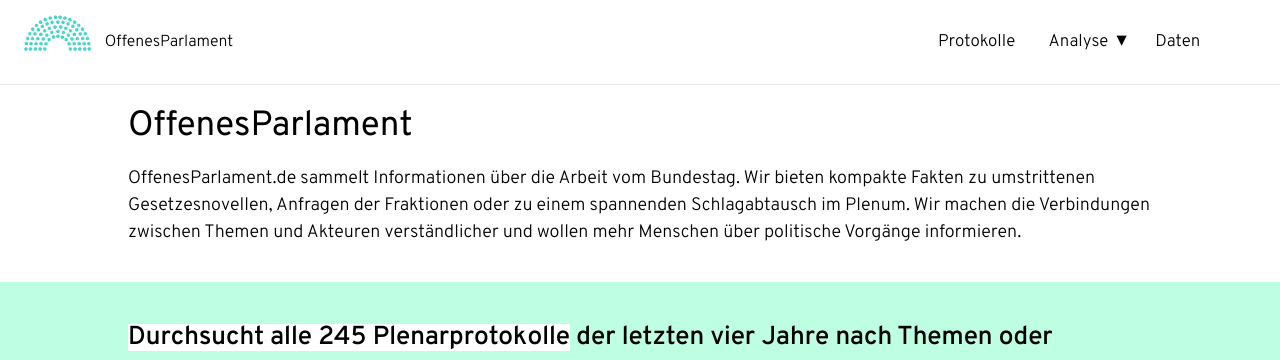
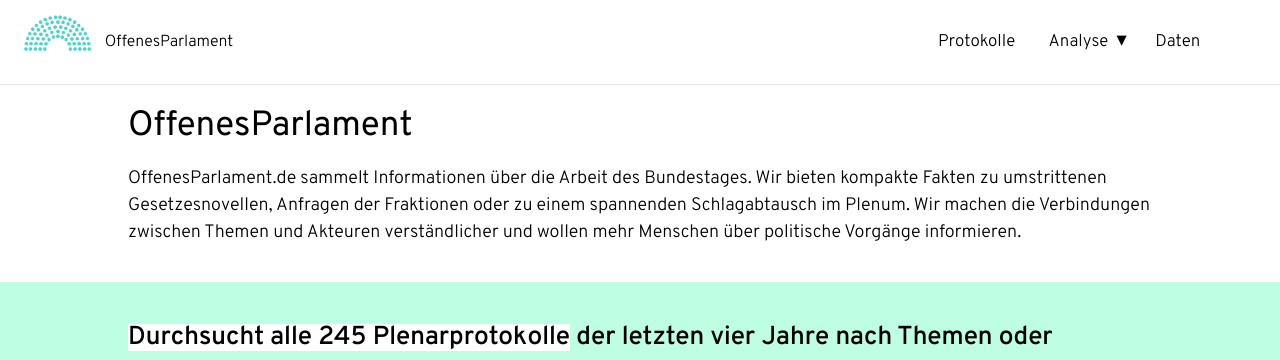
Before and after one commit to Datenschule/offenesparlament.de-frontend, a Jekyll site: the page built from index.html, in a window 1280 px wide and 900 px high. Shown: the top 360 px of the window. Built offline with Jekyll 4.4.1, drawn with Linux system fonts in a browser that asks for light colours; comment, search, counter and statistics services are not loaded.

Commit message:
Update index.html

```diff
--- a/index.html
+++ b/index.html
@@ -10,7 +10,7 @@
 		<h1>OffenesParlament</h1>
 	</div>
 	<div class="container-left-12">
-		<p> OffenesParlament.de sammelt Informationen über die Arbeit vom Bundestag. Wir bieten kompakte Fakten zu umstrittenen Gesetzesnovellen, Anfragen der Fraktionen oder zu einem spannenden Schlagabtausch im Plenum. Wir machen die
+		<p> OffenesParlament.de sammelt Informationen über die Arbeit des Bundestages. Wir bieten kompakte Fakten zu umstrittenen Gesetzesnovellen, Anfragen der Fraktionen oder zu einem spannenden Schlagabtausch im Plenum. Wir machen die
 			Verbindungen zwischen Themen und Akteuren verständlicher und wollen mehr Menschen über politische Vorgänge informieren.
 		</p>
 	</div>
```
